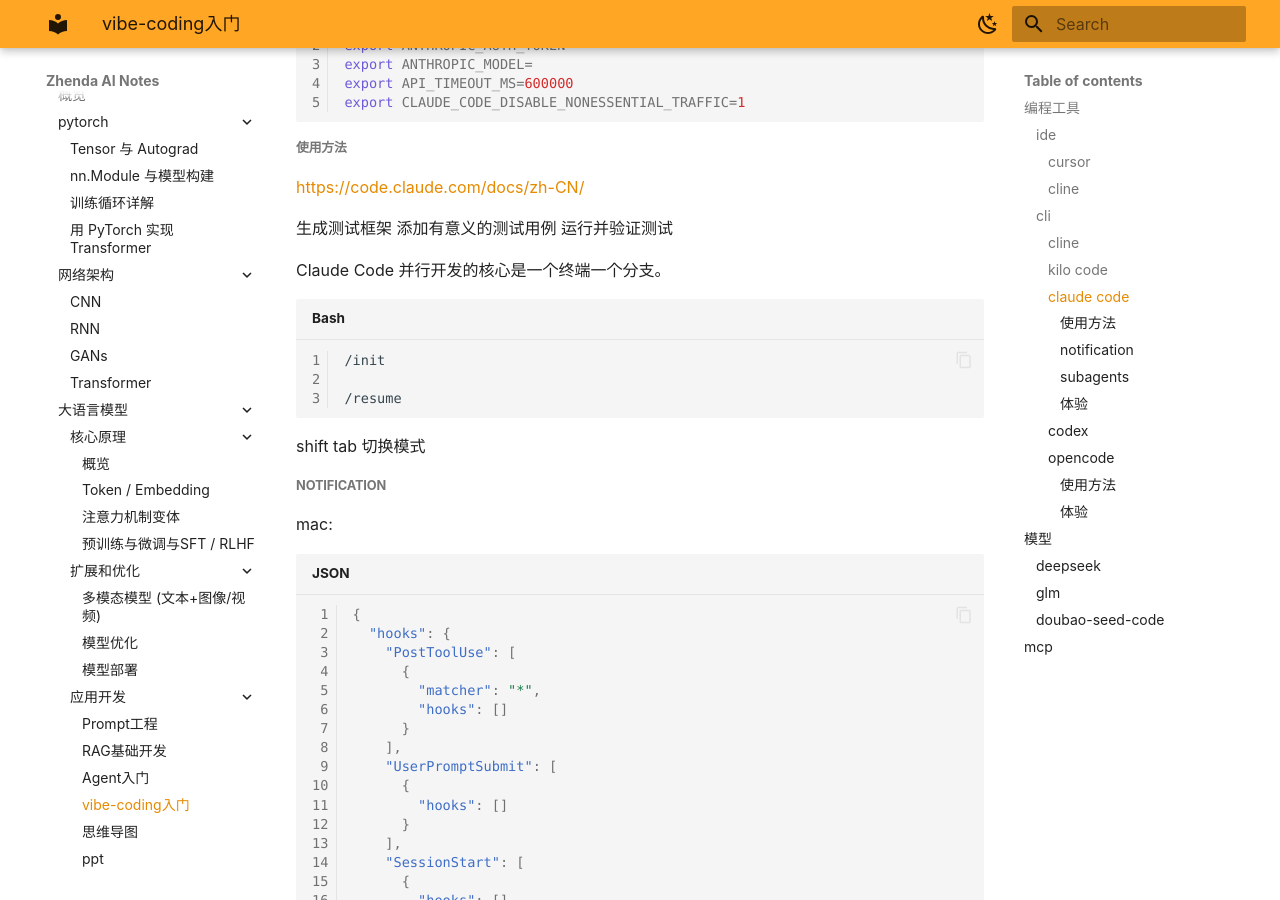
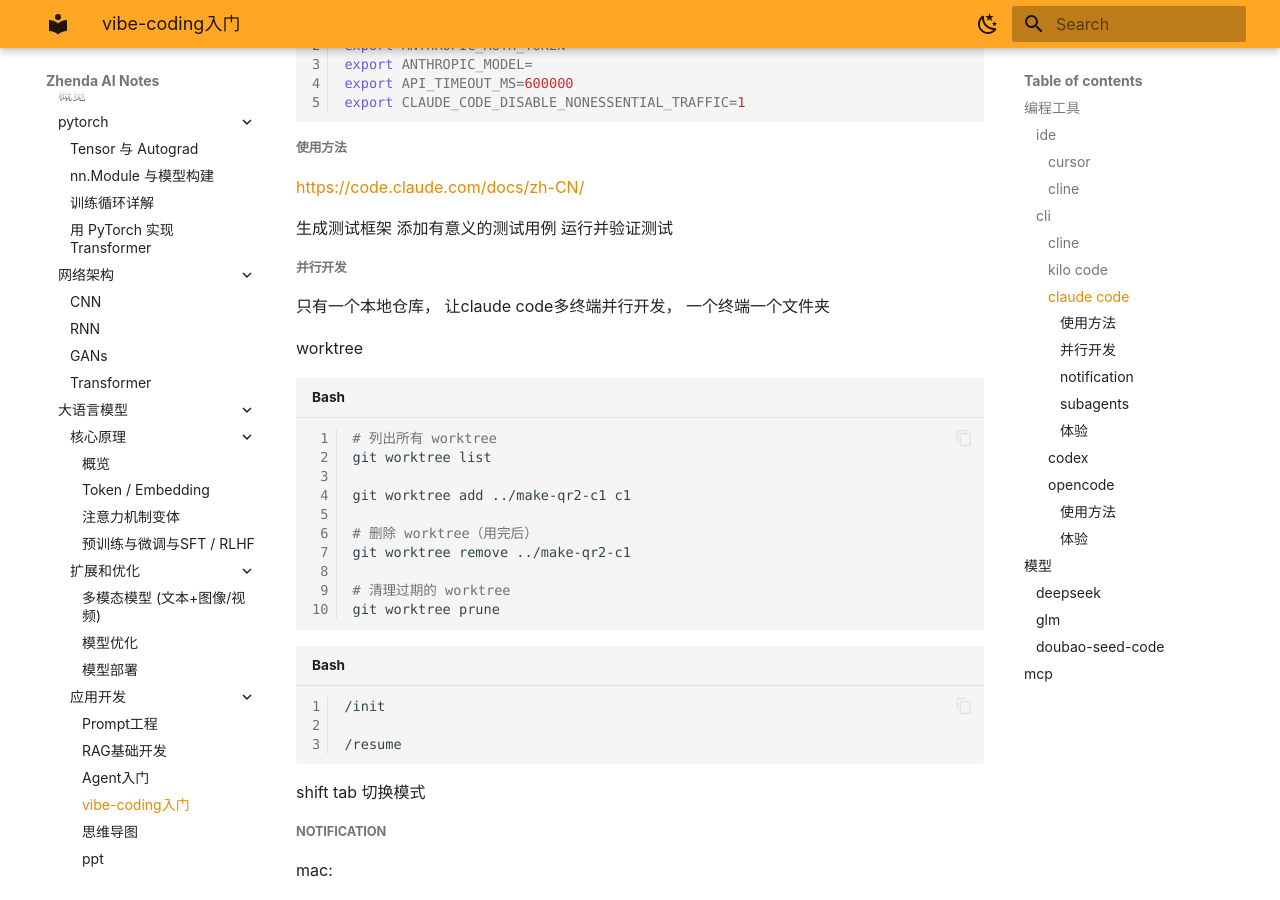
Before and after one commit to zhenda-hub/ai-note, an MkDocs documentation site: the page built from docs/dl/llm/dev/vibe-coding.md, in a window 1280 px wide and 900 px high, scrolled down 1824 px. Built offline with MkDocs 1.6.1 and Material for MkDocs 9.7.7, drawn with Linux system fonts in a browser that asks for light colours; plug-ins that fetch from the network failed and are left out.

Commit message:
Update vibe-coding.md

````diff
--- a/docs/dl/llm/dev/vibe-coding.md
+++ b/docs/dl/llm/dev/vibe-coding.md
@@ -92,7 +92,25 @@ export CLAUDE_CODE_DISABLE_NONESSENTIAL_TRAFFIC=1
 运行并验证测试
 
 
-Claude Code 并行开发的核心是一个终端一个分支。
+##### 并行开发
+
+只有一个本地仓库， 让claude code多终端并行开发， 一个终端一个文件夹
+
+worktree
+```bash
+# 列出所有 worktree
+git worktree list
+
+git worktree add ../make-qr2-c1 c1
+
+# 删除 worktree（用完后）
+git worktree remove ../make-qr2-c1
+
+# 清理过期的 worktree
+git worktree prune
+
+```
+
 
 ```bash
 /init
````
